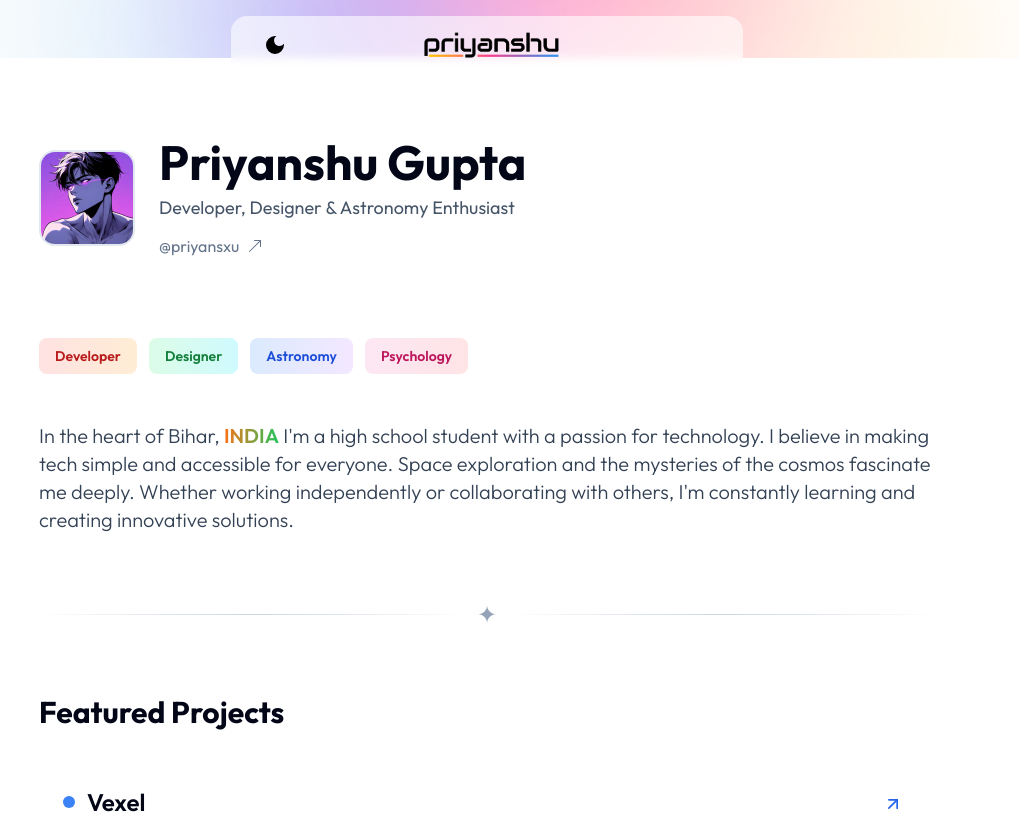
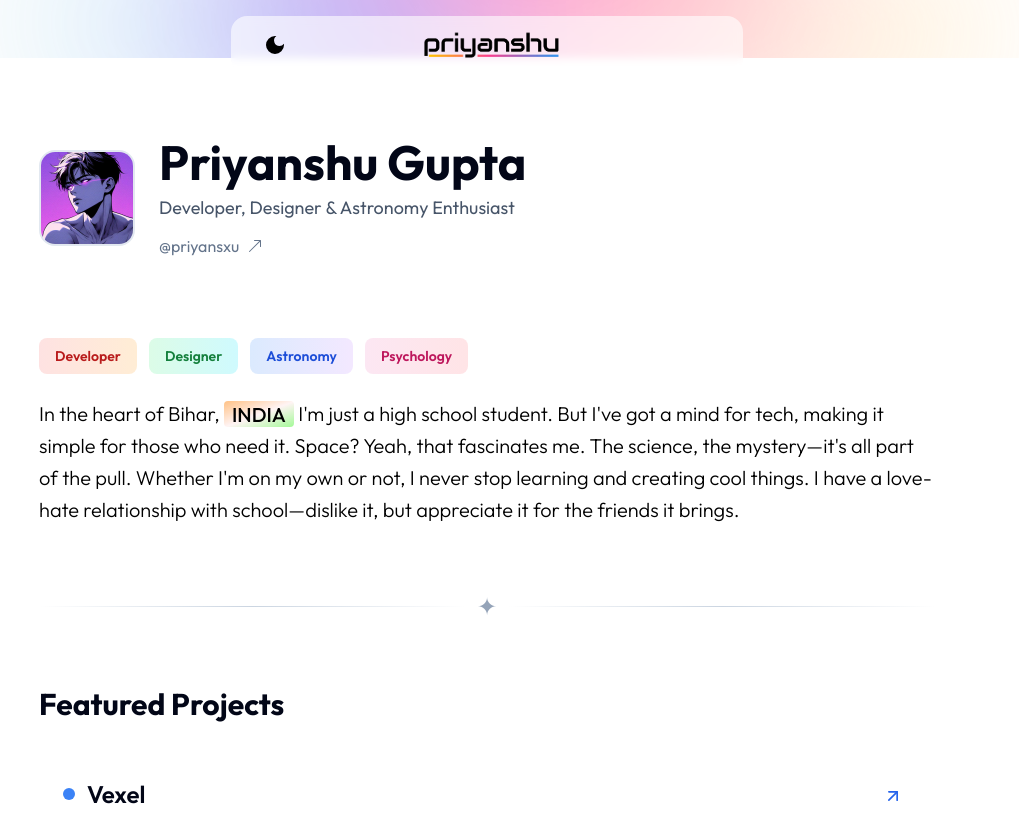
Before and after one commit to Priyansxu/Portfolio, a Next.js app: page / in a window 1280 px wide. Shown: the top 814 px of the page, without its empty margins (153-1172 px from the left). Built offline with nearby package versions, Linux system fonts and the light colour scheme.

Commit message:
Update About.js

```diff
--- a/components/About.js
+++ b/components/About.js
@@ -1,15 +1,18 @@
 export default function About() {
   return (
-    <section className="mt-8 sm:mt-12 text-base sm:text-lg lg:text-xl leading-relaxed text-slate-700 dark:text-slate-300">
-      <p className="font-light">
+    <main className="mt-6 text-base sm:text-lg lg:text-xl">
+      <p className="font-light sm:leading-6 md:leading-6 lg:leading-8">
         In the heart of Bihar,{" "}
-        <span className="font-semibold bg-gradient-to-r from-orange-500 to-green-500 dark:from-orange-400 dark:to-green-400 bg-clip-text text-transparent">
+        <span className="font-medium select-none animate-text bg-gradient-to-br from-[#ff911b] dark:from-[#ff8400] via-[#fff4f4] dark:via-[#fff] dark:text-black text-border2 to-[#43ff36] dark:to-[#12ff02] rounded px-2 py-[0.05rem]">
           INDIA
         </span>{" "}
-        I'm a high school student with a passion for technology. I believe in making tech simple and accessible for
-        everyone. Space exploration and the mysteries of the cosmos fascinate me deeply. Whether working independently
-        or collaborating with others, I'm constantly learning and creating innovative solutions.
+        I&apos;m just a high school student. But I&apos;ve got a mind for tech,
+        making it simple for those who need it. Space? Yeah, that fascinates me.
+        The science, the mystery—it&apos;s all part of the pull. Whether I&apos;m
+        on my own or not, I never stop learning and creating cool things.
+        I have a love-hate relationship with school—dislike it, but appreciate
+        it for the friends it brings.
       </p>
-    </section>
-  )
+    </main>
+  );
 }
```
